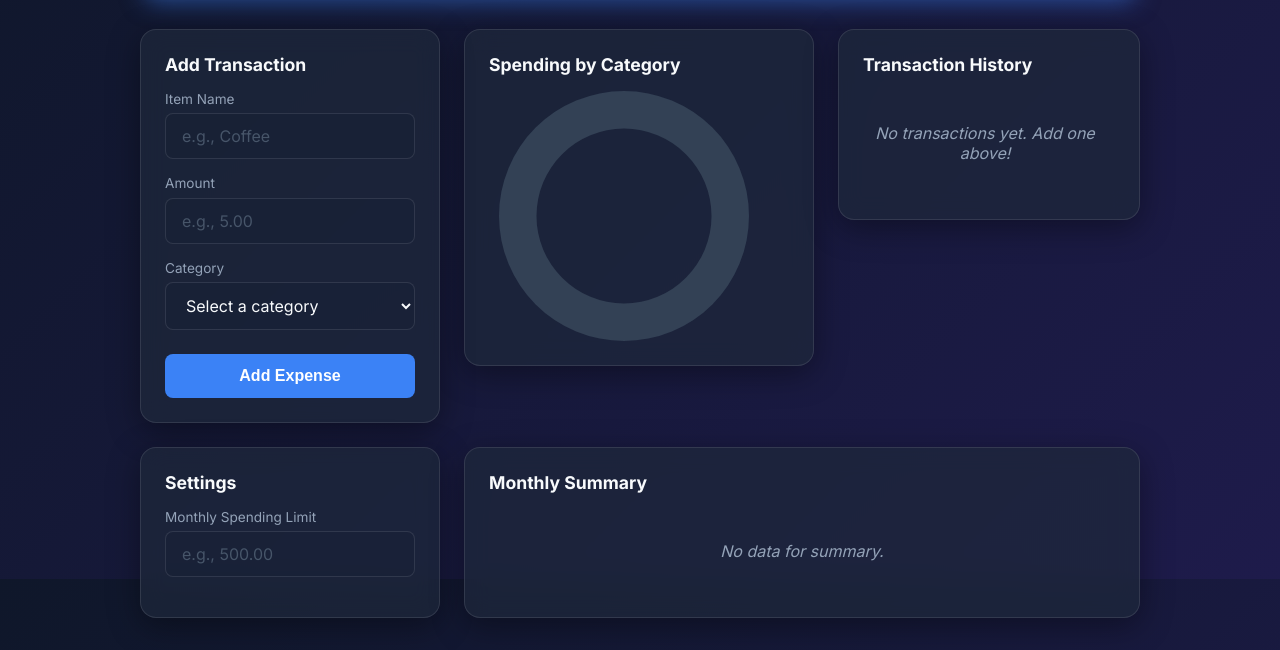
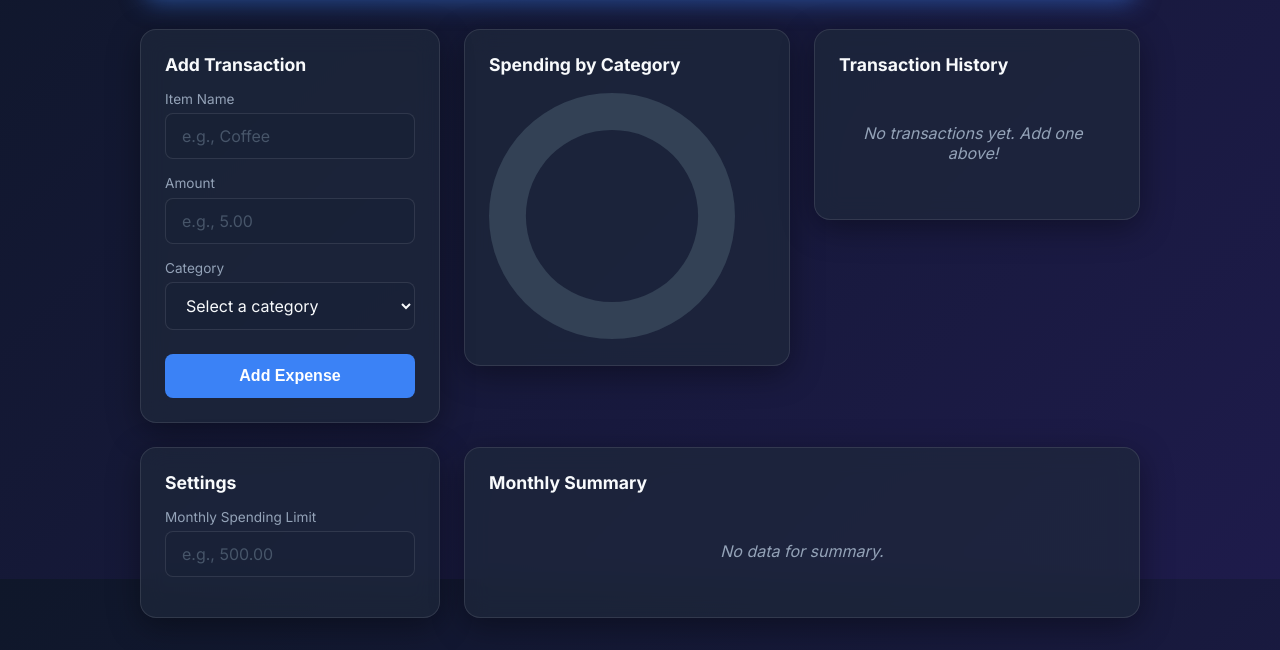
Before and after one commit to YasirRizqi/CodingCamp-13Apr26-myasirrizqi, a plain HTML site: page index.html in a window 1280 px wide. Shown: the part 221-871 px from the top of the page. Drawn offline with nearby package versions, Linux system fonts and the light colour scheme.

Commit message:
fix bug responsive

```diff
--- a/css/style.css
+++ b/css/style.css
@@ -48,6 +48,7 @@ body {
     display: flex;
     justify-content: center;
     transition: background 0.3s ease, color 0.3s ease;
+    overflow-x: hidden;
 }
 
 .app-container {
@@ -168,6 +169,7 @@ main {
     border-radius: 1rem;
     padding: 1.5rem;
     box-shadow: var(--glass-shadow);
+    min-width: 0;
 }
 
 /* Chart Container */
```
